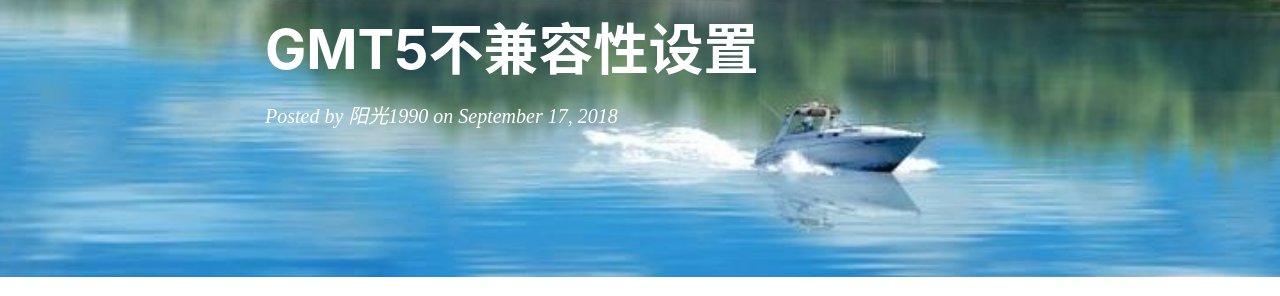
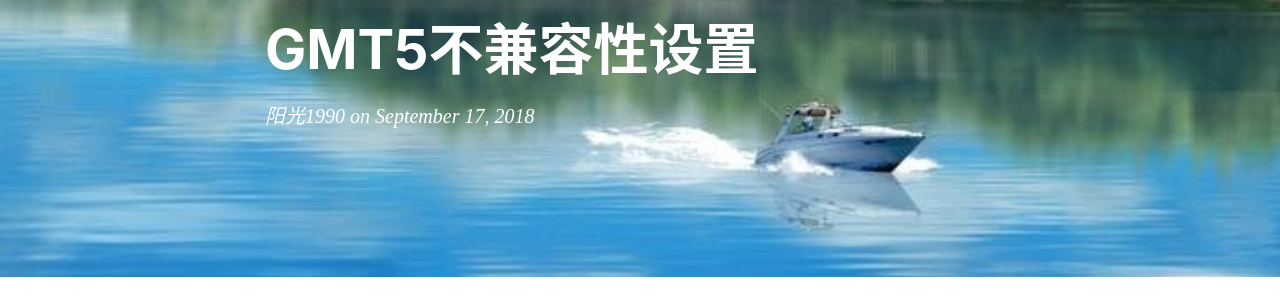
Before and after one commit to sqdeng/sqdeng.github.io, a Jekyll site: the page built from _posts/2018-09-17-GMT5不兼容性设置.md, in a window 1280 px wide. Shown: the part 180-476 px from the top of the page. Built offline with Jekyll 4.4.1, drawn with Linux system fonts in a browser that asks for light colours; nearby versions of some CDN libraries; comment, search, counter and statistics services are not loaded.

Commit message:
Update post.html

```diff
--- a/_layouts/post.html
+++ b/_layouts/post.html
@@ -40,7 +40,7 @@
                     {% comment %} if page.subtitle {% endcomment %}
                     <h2 class="subheading">{{ page.subtitle }}</h2>
                     {% comment %} endif {% endcomment %}
-                    <span class="meta">Posted by {% if page.author %}{{ page.author }}{% else %}{{ site.title }}{% endif %} on {{ page.date | date: "%B %-d, %Y" }}</span>
+                    <span class="meta">{% if page.author %}{{ page.author }}{% else %}{{ site.title }}{% endif %} on {{ page.date | date: "%B %-d, %Y" }}</span>
                 </div>
             </div>
         </div>
```
